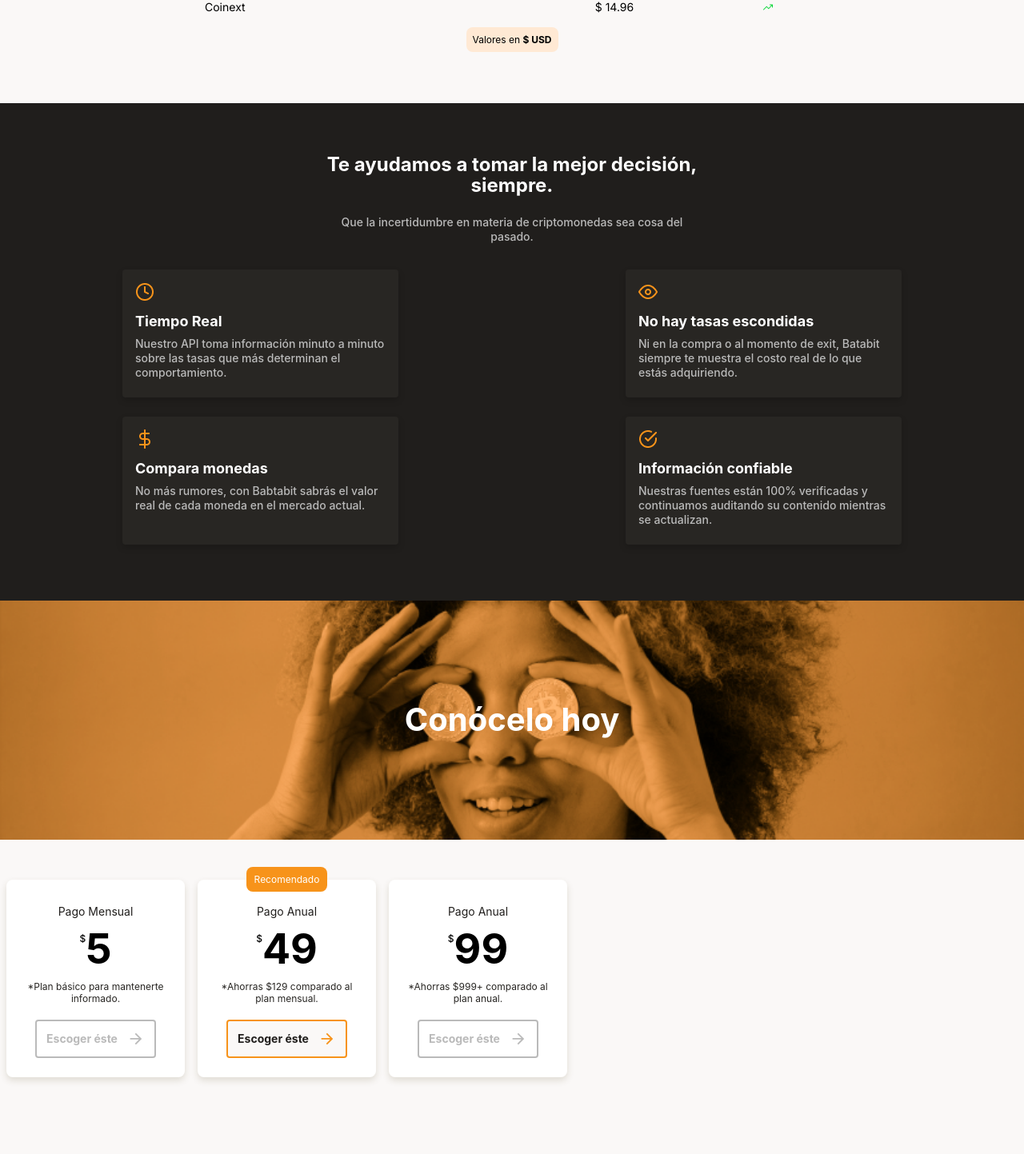
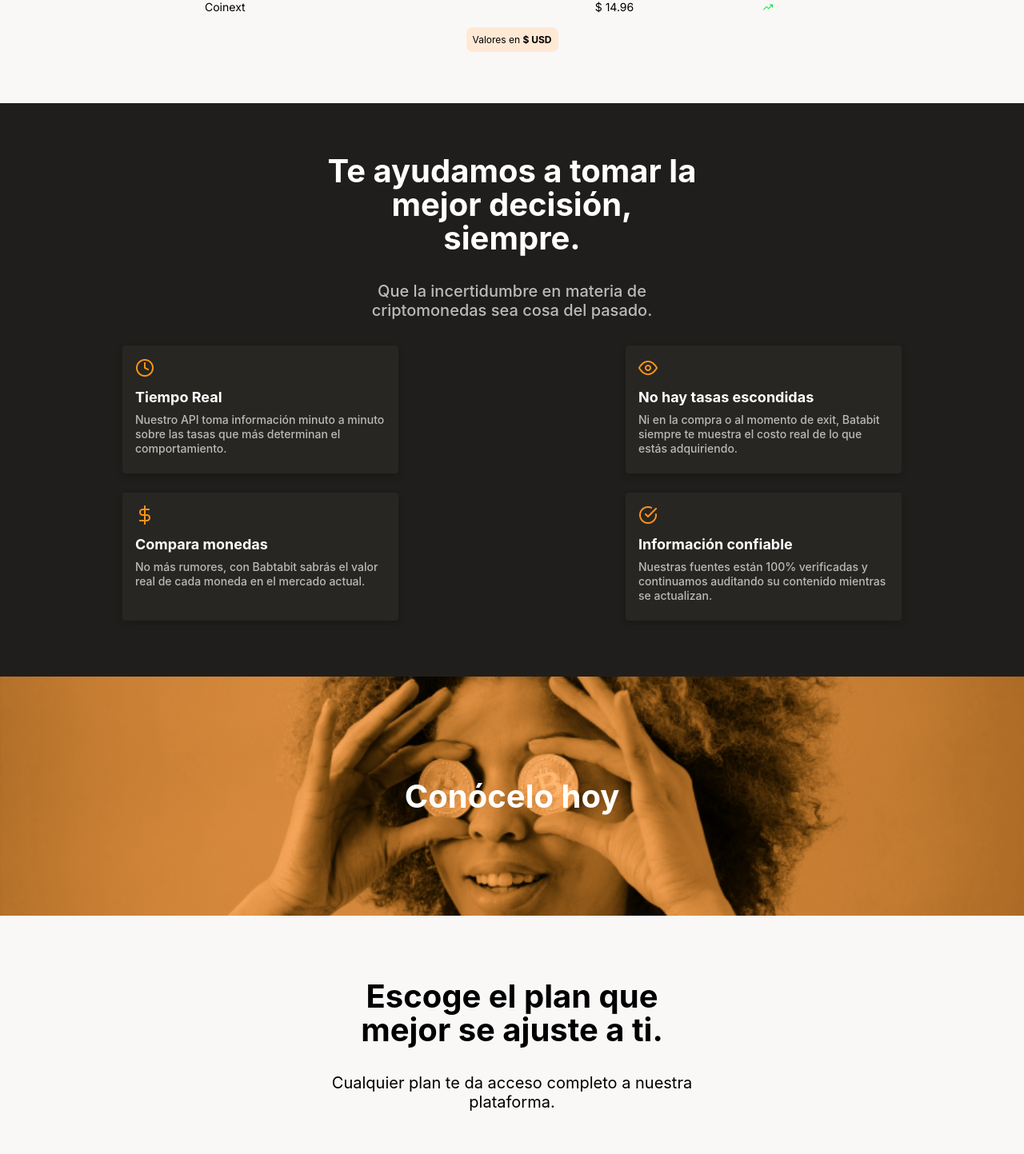
Before and after one commit to LAlejoSabogal/ReactFirstMobile, a React (Create React App) app: page / in a window 1280 px wide. Shown: the part 972-2415 px from the top of the page at 80% size. Built offline with nearby package versions, Linux system fonts and the light colour scheme.

Commit message:
:art: Add media queries to SuscriptionContent component

```diff
--- a/src/components/benefits/BenefitsStyle.css
+++ b/src/components/benefits/BenefitsStyle.css
@@ -35,3 +35,15 @@
     margin: 0;
     font-weight: 500;
 }
+
+/*media queries*/
+@media (min-width: 600px){
+    .benefitContent__title{
+        font-size: 4rem;
+        line-height: 4.2rem;
+    }
+    .benefitContent__subtittle{
+        font-size: 2rem;
+        line-height: 2.4rem;
+    }
+}
--- a/src/components/suscriptions/SuscriptionContent.js
+++ b/src/components/suscriptions/SuscriptionContent.js
@@ -1,6 +1,7 @@
 import React from 'react'
 //Constants
 import SUSCRIPTIONS from 'constants/suscriptionAreas'
+import TEXT from 'constants/stringConstants'
 //Components
 import CardContent from 'components/cards/CardContent'
 //Style
@@ -10,9 +11,8 @@ const SuscriptionContent = () => {
 
     const cardContent = SUSCRIPTIONS.map((e,i)=>{
         return(
-            <div>
+            <div key ={i}>
                 <CardContent
-                    key ={i}
                     recomendado= {e.price === 49 ? true: false}
                     title= {e.name}
                     value= {e.price}
@@ -23,7 +23,13 @@ const SuscriptionContent = () => {
     })
     return (
         <section className="suscriptionContent">
-            {cardContent}
+            <div className="suscriptionContent_text">
+                <h2 className="suscriptionContent__title">{TEXT.suscriptions.title}</h2>
+                <p className="suscriptionContent__subtitle">{TEXT.suscriptions.subtitle}</p>
+            </div>
+            <div className="suscriptionContent__cardContainer">
+                {cardContent}
+            </div>
         </section>
     )
 }
--- a/src/components/suscriptions/SuscriptionStyle.css
+++ b/src/components/suscriptions/SuscriptionStyle.css
@@ -1,4 +1,16 @@
-.suscriptionContent{
+.suscriptionContent_text{
+    max-width: 466px;
+    margin: auto;
+}
+.suscriptionContent__title{
+    margin-top: 8rem;
+    font-size: 2.4rem;
+    line-height: 2.6rem;
+}
+.suscriptionContent__subtitle{
+    margin-top: 2.4rem;
+}
+.suscriptionContent__cardContainer{
     display: flex;
     flex-wrap: nowrap;
     overflow-x: auto;
@@ -8,4 +20,16 @@
 }
 .suscriptionContent::-webkit-scrollbar {
     display: none;
-  }
+}
+
+/*media queries*/
+@media (min-width: 600px){
+    .suscriptionContent__title{
+        font-size: 4rem;
+        line-height: 4.2rem;
+    }
+    .suscriptionContent__subtitle{
+        font-size: 2rem;
+        line-height: 2.4rem;
+    }
+}
```
